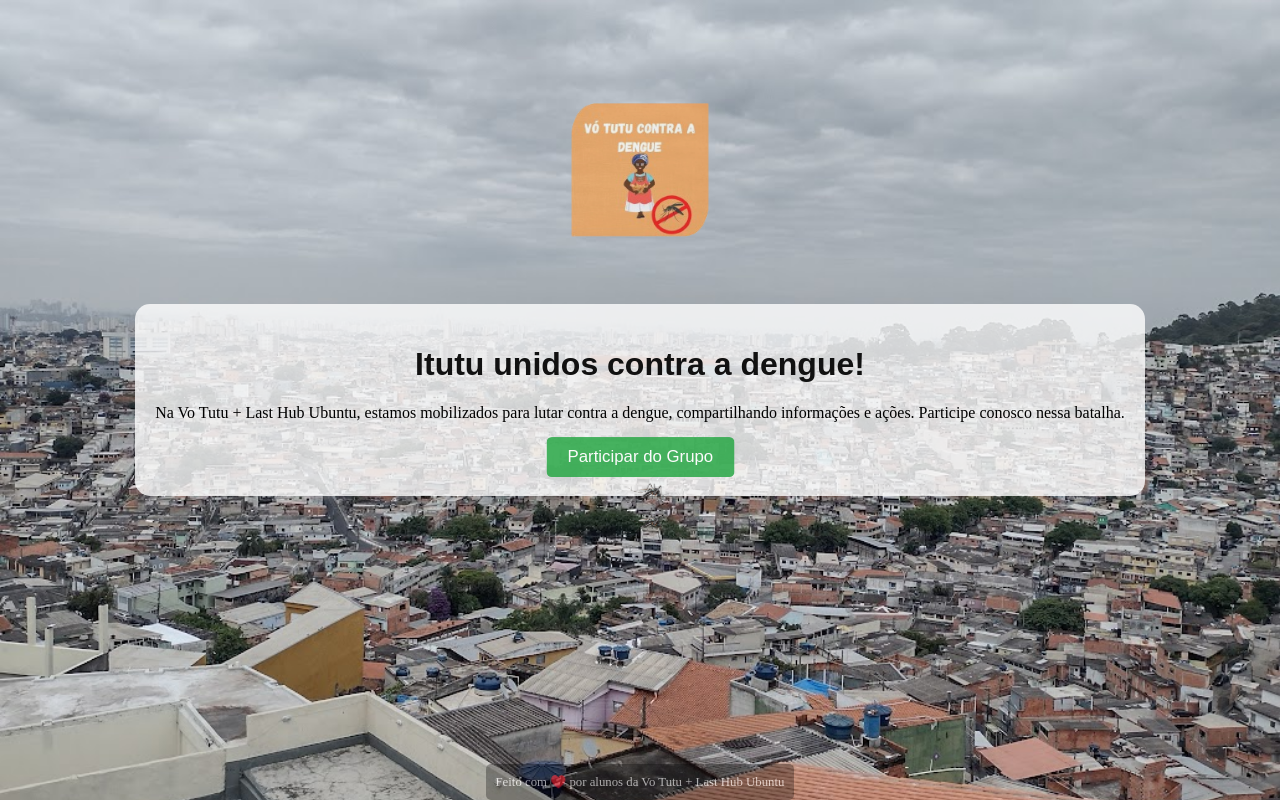
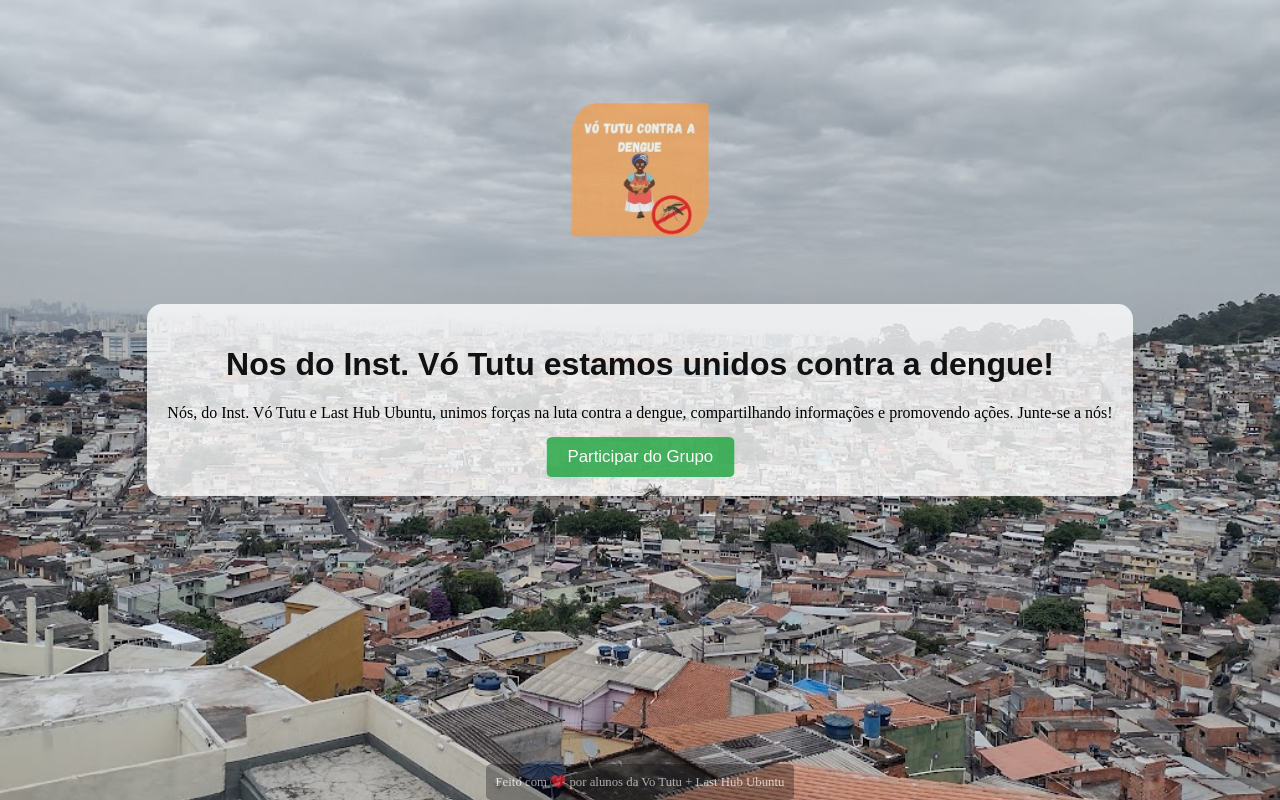
Before and after one commit to querenneves/Itutu, a plain HTML site: page index.html in a window 1280 px wide. Drawn offline with Linux system fonts and the light colour scheme.

Commit message:
Ajustando mensagem

```diff
--- a/index.html
+++ b/index.html
@@ -17,9 +17,8 @@
 
     <div class="container">
         <div class="content">
-            <h1>Itutu unidos contra a dengue!</h1>
-            <p>Na Vo Tutu + Last Hub Ubuntu, estamos mobilizados para lutar contra a dengue, compartilhando informações
-                e ações. Participe conosco nessa batalha.</p>
+            <h1>Nos do Inst. Vó Tutu estamos unidos contra a dengue!</h1>
+            <p>Nós, do Inst. Vó Tutu e Last Hub Ubuntu, unimos forças na luta contra a dengue, compartilhando informações e promovendo ações. Junte-se a nós!</p>
             <button id="joinBtn">Participar do Grupo</button>
 
         </div>
```
